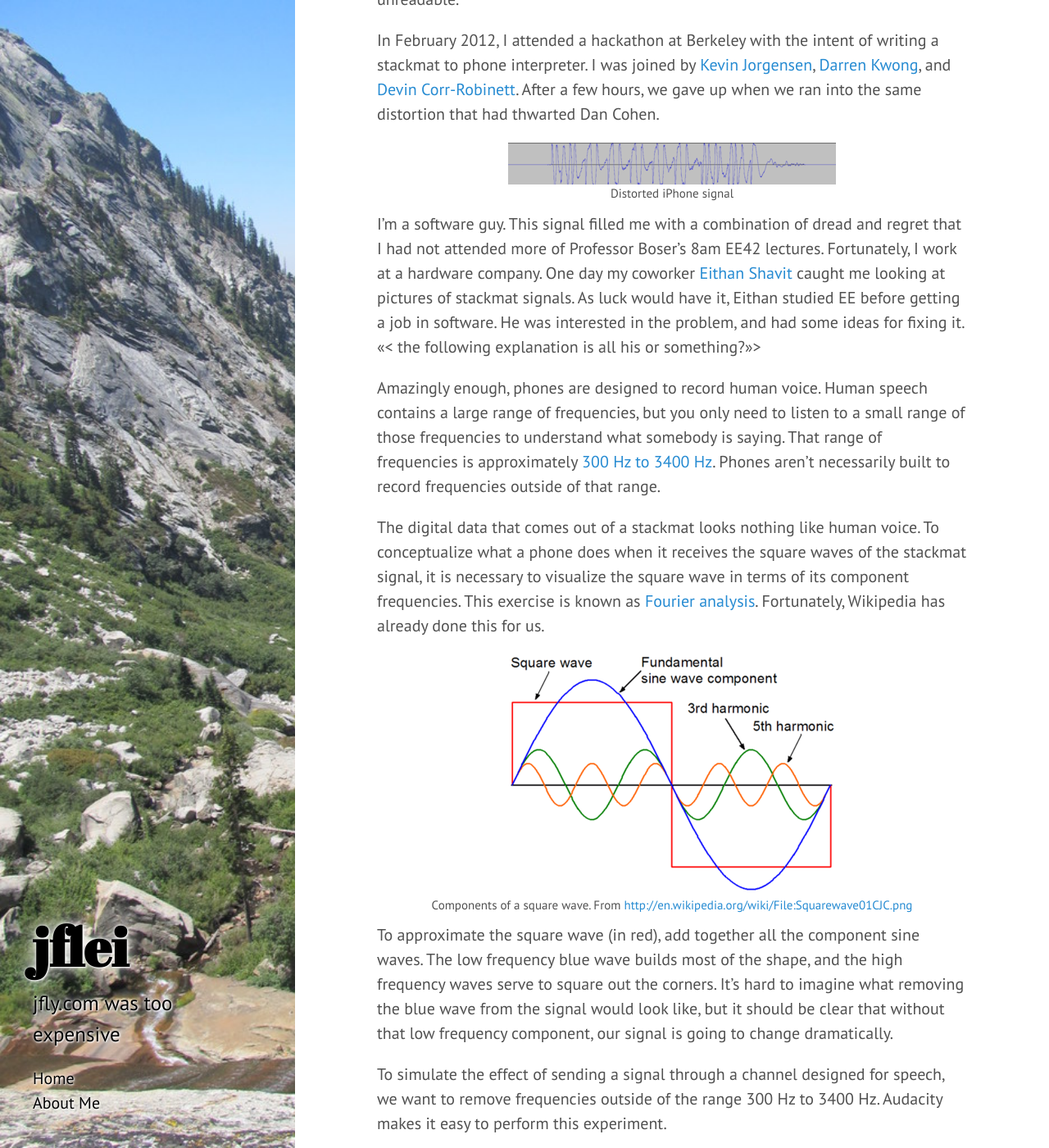
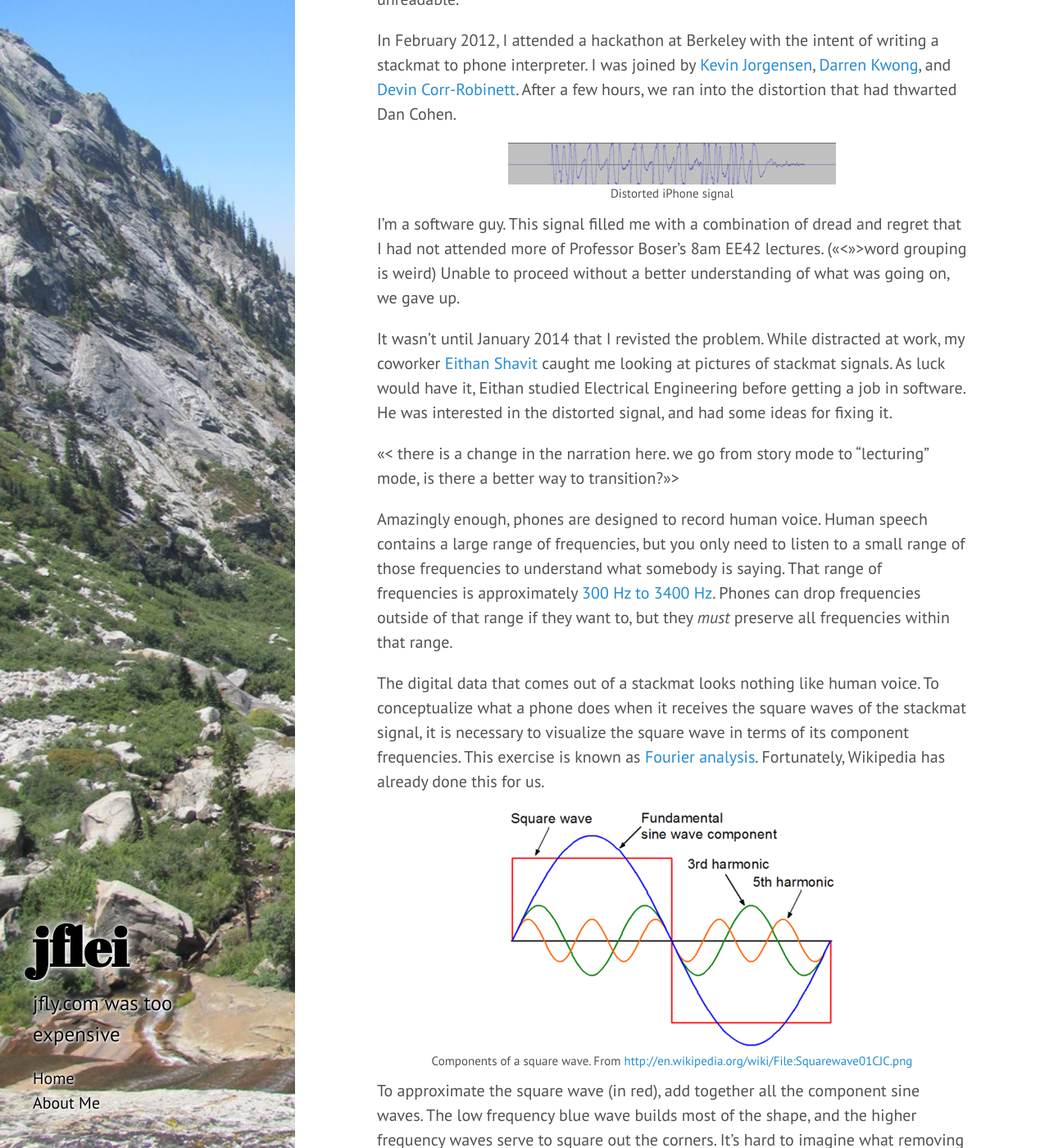
Before and after one commit to jfly/jfly.github.io, a Jekyll site: the page built from _posts/2014-08-21-dialup-stackmat.md, in a window 1280 px wide and 1400 px high, scrolled down 2562 px. Shown: the whole window at 82% size. Built offline with Jekyll 4.4.1, drawn with Linux system fonts in a browser that asks for light colours; some of the changed text lies outside the part shown.

Commit message:
more tweaking, gonna ask other people to look at it now

```diff
--- a/_posts/2014-08-21-dialup-stackmat.md
+++ b/_posts/2014-08-21-dialup-stackmat.md
@@ -101,24 +101,29 @@ stackmat to phone interpreter. I was joined by
 [Kevin Jorgensen](https://www.worldcubeassociation.org/results/p.php?i=2006JORG01),
 [Darren Kwong](https://www.worldcubeassociation.org/results/p.php?i=2005KWON01),
 and [Devin Corr-Robinett](https://www.worldcubeassociation.org/results/p.php?i=2006CORR01).
-After a few hours, we gave up when we ran into the same
-distortion that had thwarted Dan Cohen.
+After a few hours, we ran into the distortion that had thwarted Dan Cohen.
 
 {% include image.html src="dialup-stackmat/dan-cohen-signals.png" alt="Distorted iPhone signal" %}
 
 I'm a software guy. This signal filled me with a combination of dread and
-regret that I had not attended more of Professor Boser's 8am EE42 lectures.
-Fortunately, I work at a hardware company. One day my coworker
+regret that I had not attended more of Professor Boser's 8am EE42 lectures. (<<<>>>word grouping is weird)
+Unable to proceed without a better understanding of what was going on, we gave up.
+
+It wasn't until January 2014 that I revisted the problem. While distracted at work, my coworker
 [Eithan Shavit](http://www.eithanshavit.com/) caught me looking at pictures of
-stackmat signals. As luck would have it, Eithan studied EE before getting a job in
-software. He was interested in the problem, and had some ideas for fixing it. <<< the following explanation is all his or something?>>>
+stackmat signals. As luck would have it, Eithan studied Electrical Engineering
+before getting a job in software. He was interested in the distorted signal, and had
+some ideas for fixing it.
+
+<<< there is a change in the narration here. we go from story mode to "lecturing" mode, is there a better way to transition?>>>
 
 Amazingly enough, phones are designed to record human voice. Human speech contains
 a large range of frequencies, but you only need to listen to a small
 range of those frequencies to understand what somebody is saying. That range of
-frequencies is approximately [300 Hz to 3400
-Hz](http://en.wikipedia.org/wiki/Voice_frequency). Phones aren't necessarily
-built to record frequencies outside of that range.
+frequencies is approximately
+[300 Hz to 3400 Hz](http://en.wikipedia.org/wiki/Voice_frequency).
+Phones can drop frequencies outside of that range if they want to, but they
+*must* preserve all frequencies within that range.
 
 The digital data that comes out of a stackmat looks nothing like human voice.
 To conceptualize what a phone does when it receives the square waves of the
@@ -130,7 +135,7 @@ Wikipedia has already done this for us.
 {% include image.html src="dialup-stackmat/Squarewave01CJC.png" alt='Components of a square wave. From <a href=\'http://en.wikipedia.org/wiki/File:Squarewave01CJC.png\'>http://en.wikipedia.org/wiki/File:Squarewave01CJC.png</a>' %}
 
 To approximate the square wave (in red), add together all the component sine
-waves. The low frequency blue wave builds most of the shape, and the high
+waves. The low frequency blue wave builds most of the shape, and the higher
 frequency waves serve to square out the corners. It's hard to imagine what
 removing the blue wave from the signal would look like, but it should be
 clear that without that low frequency component, our signal is going
@@ -140,14 +145,9 @@ To simulate the effect of sending a signal through a channel designed for
 speech, we want to remove frequencies outside of the range 300 Hz to 3400
 Hz. Audacity makes it easy to perform this experiment.
 
-The unfiltered signal:
-
 {% include image.html src="dialup-stackmat/no-filter.png" alt="Unfiltered stackmat signal" %}
 
-Frequency analysis of the stackmat signal (note the large quantity of low
-frequency signals:
-
-{% include image.html src="dialup-stackmat/no-filter-analysis.png" alt="Unfiltered stackmat signal frequency analysis" %}
+{% include image.html src="dialup-stackmat/no-filter-analysis.png" alt="Unfiltered stackmat signal frequency analysis. Note the bias towards low frequency signals." %}
 
 Now apply a band pass filter that removes all frequencies between 300 Hz and 3400 Hz. The resulting signal looks
 very similar to the distorted signal we saw when plugging the stackmat into a
@@ -155,14 +155,12 @@ phone:
 
 {% include image.html src="dialup-stackmat/band-pass-filter.png" alt="300 Hz - 3400 Hz band pass filter applied to stackmat signal" %}
 
-And the resulting frequency analysis:
-
-{% include image.html src="dialup-stackmat/band-pass-filter-analysis.png" alt="300 Hz - 3400 Hz band pass filter frequency analysis" %}
+{% include image.html src="dialup-stackmat/band-pass-filter-analysis.png" alt="300 Hz - 3400 Hz band pass filter frequency analysis. Note that a lot of the higher frequencies are gone, and the very lowest frequencies have dropped off." %}
 
 This begs the question: how do you translate the stackmat signal into a range
 of frequencies that phones do support? It turns out this problem (transmision of
 digital bits over a link designed for human voice) has already been solved.
-Use a modem!
+You use a modem!
 
 The word modem is actually a portmanteau of the words modulator and
 demodulator. The original modems used a modulation scheme called
@@ -180,15 +178,15 @@ He convinced me to purchase an
 [evaluation kit](http://datasheets.maximintegrated.com/en/ds/DS8500-KIT.pdf).
 
 {% include image.html src="dialup-stackmat/2014-03-14 21.42.27.jpg" alt="Unboxing the DS8500 evaluation kit" %}
-{% include image.html src="dialup-stackmat/2014-03-18 23.35.38.jpg" alt="Wiring up the DS8500. This was confusing!" %}
+{% include image.html src="dialup-stackmat/2014-03-18 23.35.38.jpg" alt="Wiring up the DS8500. This was tricky!" %}
 
 You can see a stackmat plugged into the modem above. I connected the output of
-the modem into my desktop, Nexus 5, and iPhone 3Gs and recorded the signals below:
+the modem into my desktop, Nexus 5, and iPhone 3Gs and recorded the incoming signal.
 
 {% include image.html src="dialup-stackmat/stackmat-fsk-gerty-nexus5-iphone3gs.png" alt="Output of the DS8500 as recorded by my desktop (gerty), a Nexus 5, and an iPhone 3Gs. The top row is the incoming digital signal, the output of a generation 2 stackmat stopped at 0.00." %}
 
 
-Success!! The signals recorded by the phones are slightly distorted (we're
+Success!!! The signals recorded by the phones are slightly distorted (we're
 still not sure why), but it's easy to tell where the 0s and 1s are.  Having
 proven that the DS8500 does what we want it to, we designed our own
 board (Eagle CAD files available
@@ -213,29 +211,32 @@ It wasn't until everything arrived that we realized just how small the DS8500 ch
 Fortunately, we found a coworker on the hardware team who does board work. Part
 of his job includes soldering these ridiculous
 [TQFN](http://en.wikipedia.org/wiki/Quad_Flat_No-leads_package) packages. We
-gave him two boards and two DS8500 chips. He attempted to solder the first
+gave him two of our boards and our two DS8500 chips. He attempted to solder the first
 one using a hot air gun, but the board cracked (our two layer board is a lot
 thinner than the boards he is used to working with). He
 soldered the second chip by hand, which meant that he couldn't solder the
-"bellypad" (the large metal contact visible in the previous picture).
+"bellypad" (the large metal contact visible in the previous picture). Since the
+bellybad is labelled as a ground, and many of the contacts on the outside of
+the chip are also labelled as ground, we hoped that just soldering the outside
+would be good enough.
 
 {% include image.html src="dialup-stackmat/IMG_20140422_162324.jpg" alt="Boards with the DS8500 soldered on. Note that the lower right board is charred and cracked from the hot air treatment." %}
 
 After that, it was a simple matter of letting Eithan do all the work.
 
 {% include image.html src="dialup-stackmat/IMG_20140422_183302.jpg" alt="Eithan soldering the through hole components." %}
-{% include image.html src="dialup-stackmat/IMG_20140422_190723.jpg" alt="Eithan soldering the back of the board." %}
+{% include image.html src="dialup-stackmat/IMG_20140422_190723.jpg" alt="Military precision" %}
 
 Neither board worked at first. The board design called for an LED to indicate
 when the modem is turned on. The combination of modem and LED drew more power
 than our battery could supply. After removing the LED, the burnt board still
 didn't work, presumably because the modem had been damaged by the heat.
 
-This left us with one working board:
+This left us with one working board.
 
 <<< show final board! >>>
 
-With the hardware in hand, I wrote code to demodulate the FSK signal
+With our custom board in hand, I wrote code to demodulate the FSK signal
 (see [jfly/fskube](https://github.com/jfly/fskube)). All that
 code is written in C++, and compiles to Javascript with
 [Emscripten](https://github.com/kripken/emscripten). This is what powers the
@@ -243,7 +244,10 @@ web demo  at [http://www.jflei.com/fskube/](http://www.jflei.com/fskube/).
 Since the code is written in C++, it will be easy to develop iOS and Android
 apps without having to rewrite anything.
 
-### Demo!
+I hope that someday soon, we'll be able to run Rubik's cube competitions with
+truly live results.
+
+### Demo
 
 <<< TODO - record a better video with actual commentary >>>
 
```
Also changed, not shown: other parts of _posts/2014-08-21-dialup-stackmat.md (+0 -2 lines).
